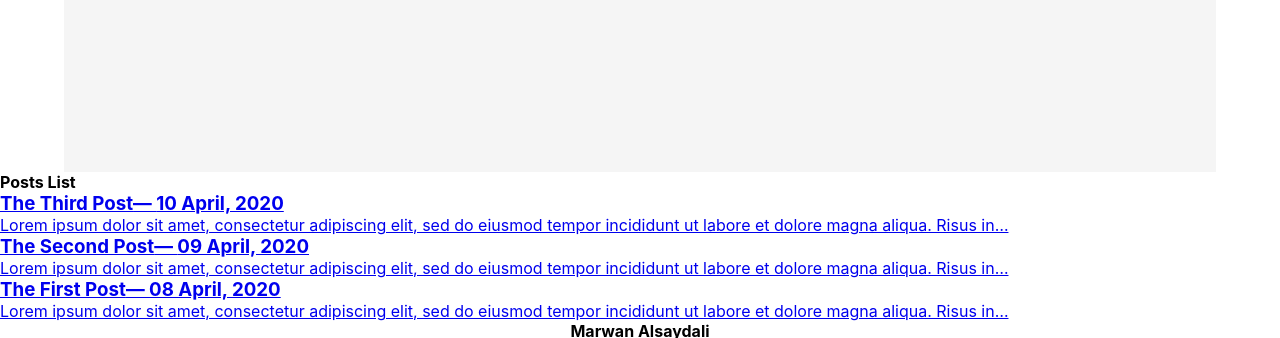
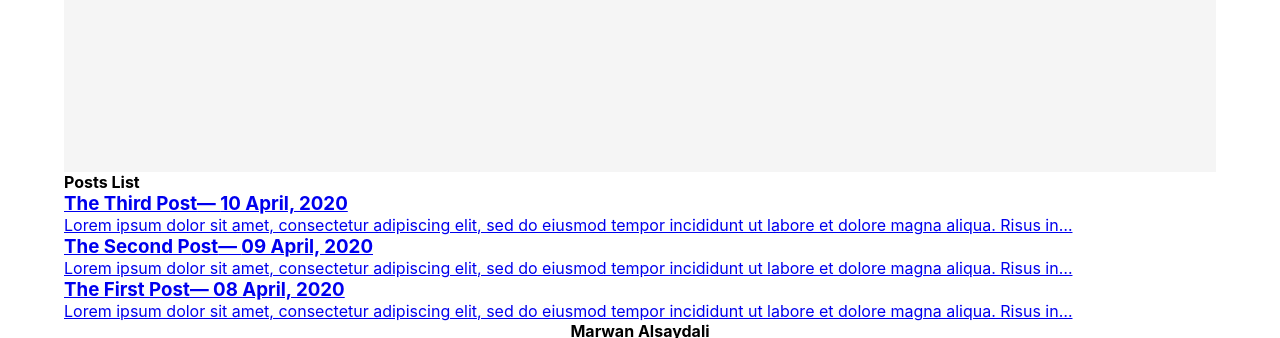
Before and after one commit to alsaydali/marwanalsaydali.com, a Gatsby site: page /blog in a window 1280 px wide. Shown: the part 278-616 px from the top of the page. Built offline with nearby package versions, Linux system fonts and the light colour scheme; Gatsby itself is replaced by a stand-in of ours.

Commit message:
added classes

```diff
--- a/src/pages/blog.js
+++ b/src/pages/blog.js
@@ -5,7 +5,7 @@ import PostsList from "../components/reuseable/postslist"
 const Blog = ({ data }) => (
   <Layout>
     <Header title="Post of my Blog" desc="List of my blog posts" />
-    <PostsList />
+    <PostsList class="blog-list container" />
   </Layout>
 )
 
```
